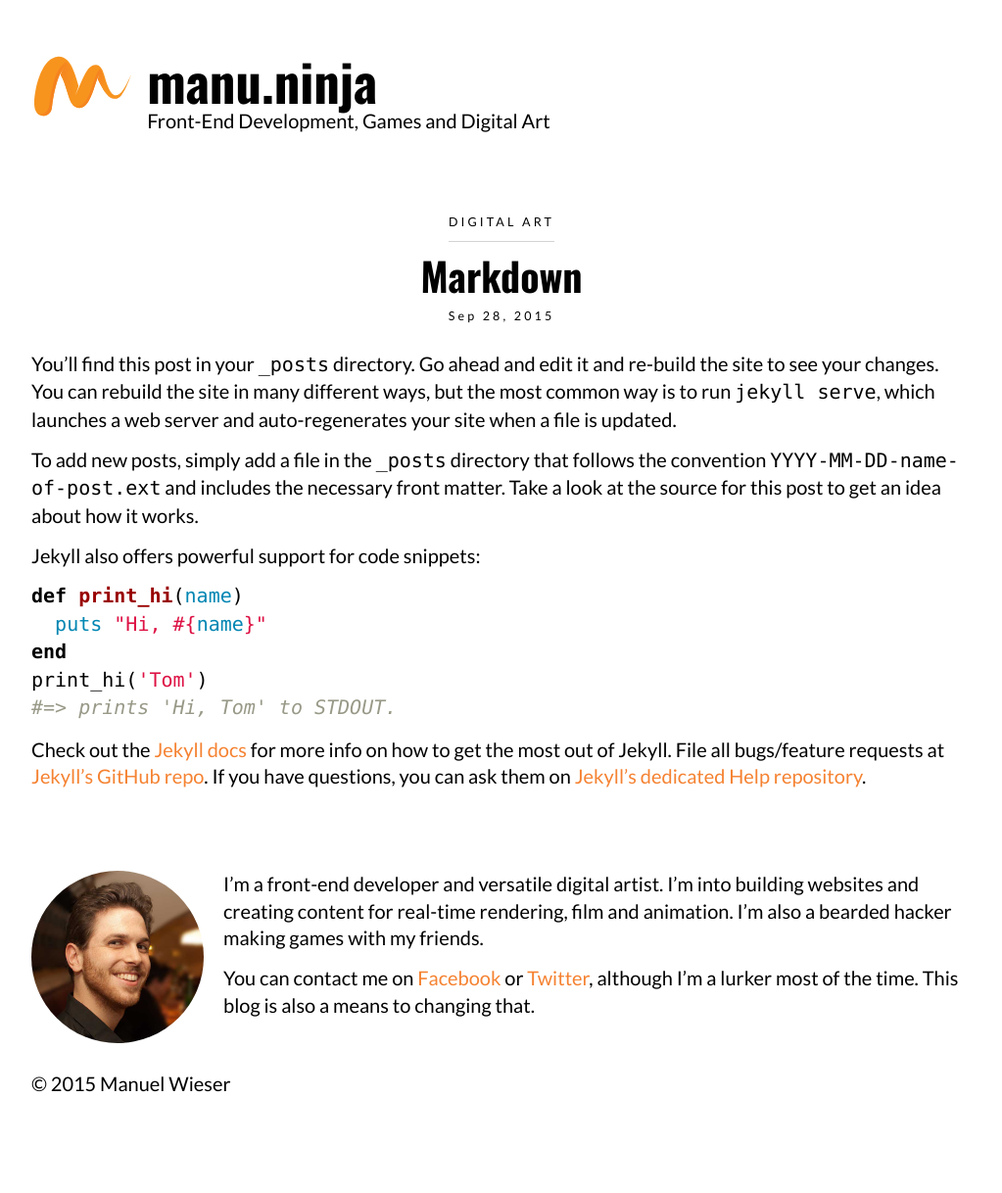
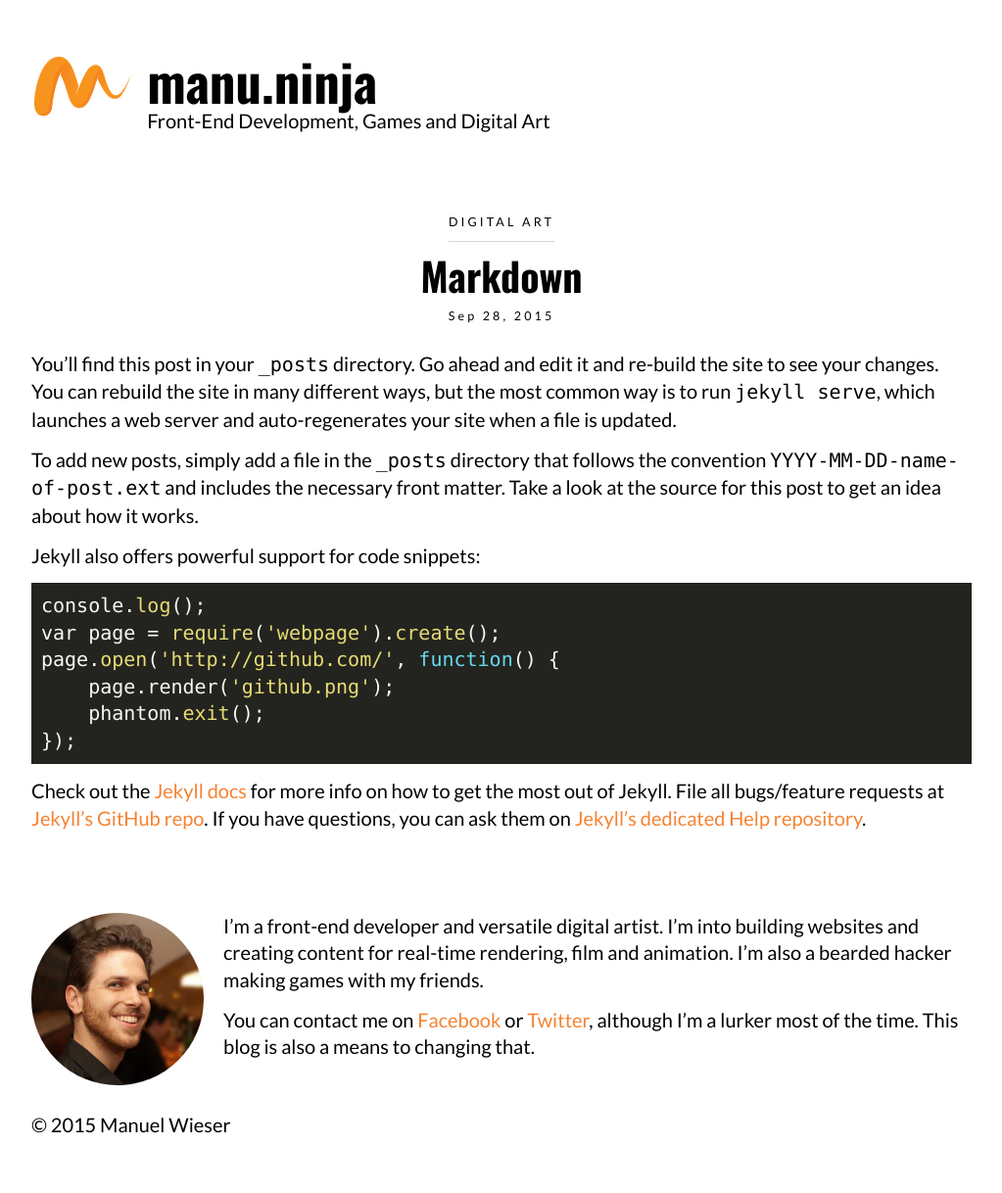
Before and after one commit to Lorti/manu.ninja, a Jekyll site: the page built from blog/_posts/2015-09-28-markdown.markdown, in a window 1280 px wide. Shown: the whole page at 98% size, without its empty margins (128-1151 px from the left). Built offline with Jekyll 4.4.1, drawn with Linux system fonts in a browser that asks for light colours; nearby versions of some CDN libraries; Markdown is read by kramdown in place of the engine named in the settings; before the commit the page ends 1175 px from its top, so only the background shows below that.

Commit message:
syntax highlighting

````diff
--- a/blog/_config.yml
+++ b/blog/_config.yml
@@ -3,4 +3,5 @@
 description: Front-End Development, Games and Digital Art
 permalink: /:categories/:title
 url: "http://manu.ninja"
-markdown: kramdown
+markdown: redcarpet
+highlighter: false
--- a/blog/_layouts/default.html
+++ b/blog/_layouts/default.html
@@ -13,6 +13,9 @@
 
         {% include footer.html %}
 
+        <script src="//cdnjs.cloudflare.com/ajax/libs/highlight.js/8.8.0/highlight.min.js"></script>
+        <script>hljs.initHighlightingOnLoad();</script>
+
     </body>
 
 </html>
--- a/blog/_posts/2015-09-27-welcome-to-jekyll.markdown
+++ b/blog/_posts/2015-09-27-welcome-to-jekyll.markdown
@@ -10,13 +10,13 @@
 
 Jekyll also offers powerful support for code snippets:
 
-{% highlight ruby %}
+```ruby
 def print_hi(name)
   puts "Hi, #{name}"
 end
 print_hi('Tom')
 #=> prints 'Hi, Tom' to STDOUT.
-{% endhighlight %}
+```
 
 Check out the [Jekyll docs][jekyll] for more info on how to get the most out of Jekyll. File all bugs/feature requests at [Jekyll’s GitHub repo][jekyll-gh]. If you have questions, you can ask them on [Jekyll’s dedicated Help repository][jekyll-help].
 
--- a/blog/_posts/2015-09-28-markdown.markdown
+++ b/blog/_posts/2015-09-28-markdown.markdown
@@ -10,13 +10,14 @@
 
 Jekyll also offers powerful support for code snippets:
 
-{% highlight ruby %}
-def print_hi(name)
-  puts "Hi, #{name}"
-end
-print_hi('Tom')
-#=> prints 'Hi, Tom' to STDOUT.
-{% endhighlight %}
+```javascript
+console.log();
+var page = require('webpage').create();
+page.open('http://github.com/', function() {
+    page.render('github.png');
+    phantom.exit();
+});
+```
 
 Check out the [Jekyll docs][jekyll] for more info on how to get the most out of Jekyll. File all bugs/feature requests at [Jekyll’s GitHub repo][jekyll-gh]. If you have questions, you can ask them on [Jekyll’s dedicated Help repository][jekyll-help].
 
--- a/blog/_sass/main.scss
+++ b/blog/_sass/main.scss
@@ -42,7 +42,6 @@
     font-family: Consolas, Menlo, Monaco, Lucida Console, monospace;
 }
 
-@import "syntax-highlighting";
 @import "monokai";
 @import "components/article";
 @import "components/banner";
````
